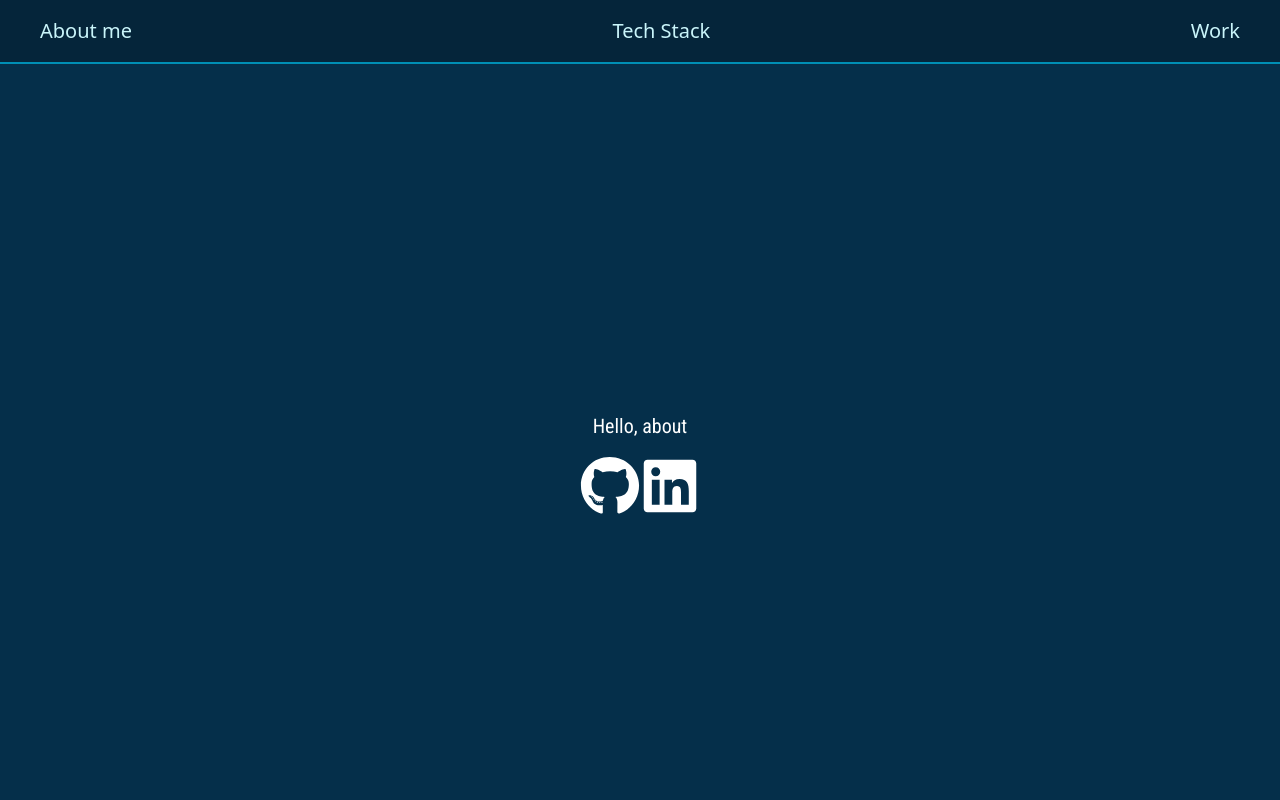
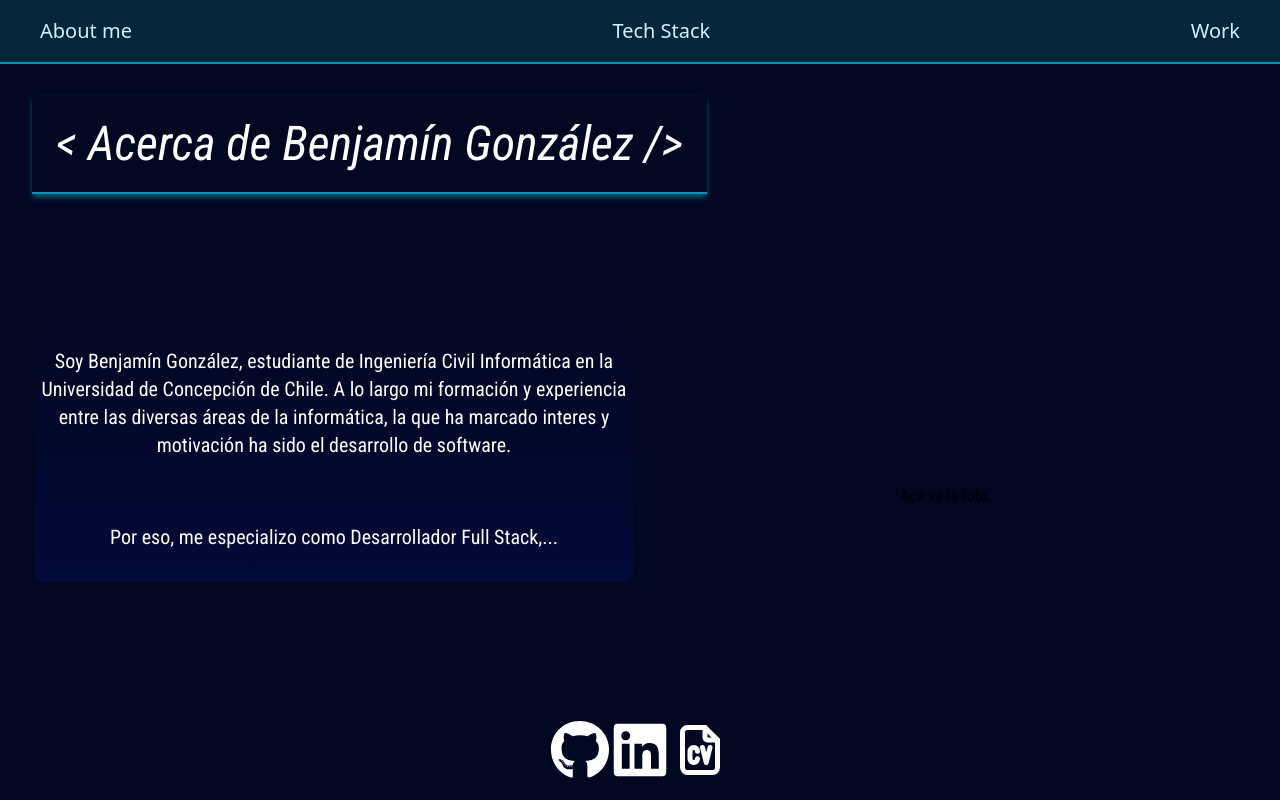
Before and after one commit to benjag22/web-portfolio, a React (Vite) app: page / in a window 1280 px wide. Shown: the top 800 px of the page. Built offline with nearby package versions, Linux system fonts and the light colour scheme.

Commit message:
feat: add more styles to about section and animations.

```diff
--- /dev/null
+++ b/src/sections/AboutSection.module.css
@@ -0,0 +1,42 @@
+.borderContainer {
+    position: relative;
+}
+
+.animatedBorder {
+    position: absolute;
+    inset: 0;
+    clip-path: inset(0 0 0 0 round 12px);
+    border-radius: 12px;
+    background: #0891b2;
+    z-index: -1;
+    border: 0;
+    container-type: inline-size;
+}
+
+.borderTrail {
+    width: 25cqmin;
+    aspect-ratio: 2 / 1;
+    position: absolute;
+    background: radial-gradient(
+            100% 100% at right,
+            #06b6d4,
+            transparent 50%
+    );
+    offset-path: border-box;
+    offset-anchor: 100% 50%;
+    animation: borderJourney 6s infinite linear;
+}
+
+@keyframes borderJourney {
+    to {
+        offset-distance: 100%;
+    }
+}
+
+.contentWithBorder {
+    background: linear-gradient(rgb(1, 6, 33), rgb(2, 10, 56)) padding-box, transparent;
+    border: 3px solid transparent;
+    border-radius: 12px;
+    position: relative;
+    z-index: 1;
+}
--- a/src/sections/AboutSection.tsx
+++ b/src/sections/AboutSection.tsx
@@ -1,5 +1,10 @@
 import cn from "../utils/cn"
 import {FaGithub, FaLinkedin} from "react-icons/fa"
+import { TbFileCv } from "react-icons/tb";
+import {metadata} from "../metadata.ts"
+
+import styles from "./AboutSection.module.css"
+
 type AboutSectionProps = {
     id: string
 }
@@ -13,25 +18,63 @@ export default function AboutSection(props: AboutSectionProps) {
         <section id= {props.id} className={cn(
             "font-roboto-condensed",
             "h-screen",
-            "flex flex-col"
         )}>
             <div className={cn(
-                "h-full w-full bg-sky-950 text-xl",
-                "flex flex-col justify-center items-center"
+                "h-full w-full bg-[#010621]",
+                "grid [grid-template-rows:30%_50%_20%] gap-2"
             )}>
-                <p className={cn(
-                    "font-roboto-condensed",
-                    "text-white text-center mb-4"
+                <div className={cn("flex w-full items-start justify-start p-8")}>
+                    <h1 className={cn(
+                        "font-roboto-condensed",
+                        "italic text-5xl text-white p-6",
+                        "border-b-2 border-cyan-600 shadow-md shadow-cyan-800"
+                    )}>
+                        {"< Acerca de Benjamín González />"}
+                    </h1>
+                </div>
+                <div className={cn(
+                    "grid grid-cols-2 gap-2 px-8 pb-8"
                 )}>
-                    Hello, {props.id}
-                </p>
+                    <div className={styles.borderContainer}>
+                        <div className={styles.animatedBorder}>
+                            <div className={styles.borderTrail}></div>
+                        </div>
+
+                        <div className={cn(
+                            styles.contentWithBorder,
+                            "text-xl"
+                        )}>
+                            <p className={cn(
+                                "font-roboto-condensed",
+                                "text-white text-center py-8"
+                            )}>
+                                {metadata.aboutMeParagraph1}
+                            </p>
+                            <p className={cn(
+                                "font-roboto-condensed",
+                                "text-white text-center py-8"
+                            )}>
+                                {metadata.aboutMeParagraph2}
+                            </p>
+                        </div>
+                    </div>
+
+                    <div className={cn(
+                        "flex items-center justify-center"
+                    )}>
+                        Aca va la foto.
+                    </div>
+                </div>
                 <div className={cn(
-                    "flex flex-row"
+                    "flex flex-row justify-center"
                 )}>
                     <FaGithub onClick={() => goTo("https://github.com/benjag22")} className={cn(
                         "text-6xl text-white hover:text-gray-300 cursor-pointer transition-colors"
                     )}/>
                     <FaLinkedin onClick={() => goTo("https://www.linkedin.com/in/benjags/")} className={cn(
+                        "text-6xl text-white hover:text-gray-300 cursor-pointer transition-colors"
+                    )}/>
+                    <TbFileCv width={200} className={cn(
                         "text-6xl text-white hover:text-gray-300 cursor-pointer transition-colors"
                     )}/>
                 </div>
```
